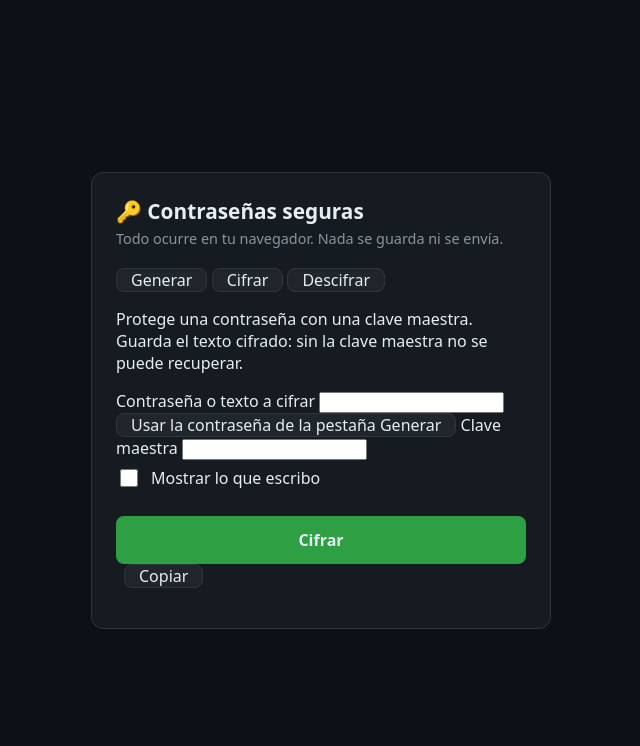
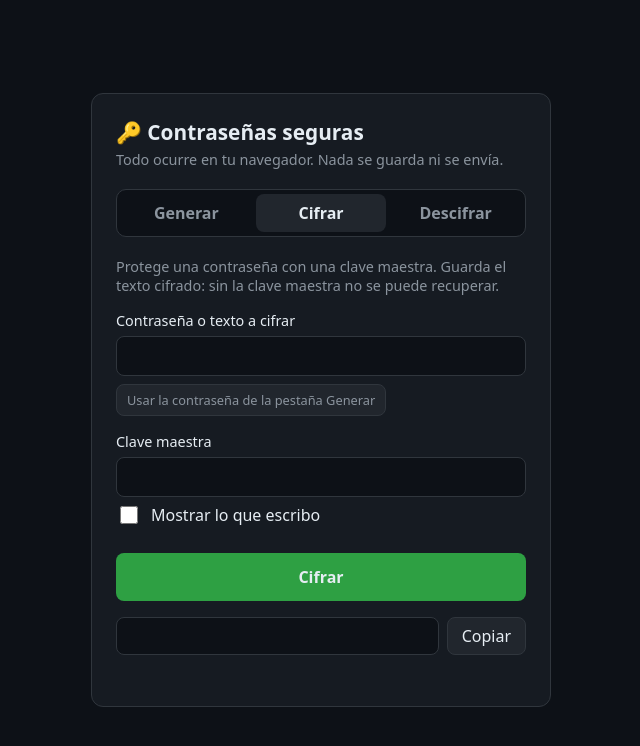
Before and after one commit to Erickfms777/Generate_Password, a plain HTML site: page index.html in a window 1280 px wide. Both pictures are taken after a click on the tab "Cifrar". Shown: the whole page, without its empty margins (319-959 px from the left). Drawn offline with Linux system fonts and the light colour scheme.

Commit message:
Enhance styling for tabs and buttons
Added styles for tabs and improved button styles.

```diff
--- a/style.css
+++ b/style.css
@@ -10,6 +10,7 @@
   --fuerte: #3fb950;
 }
 * { box-sizing: border-box; }
+[hidden] { display: none !important; }
 body {
   margin: 0;
   min-height: 100vh;
@@ -30,12 +31,36 @@ main {
 }
 h1 { font-size: 1.3rem; margin: 0 0 4px; }
 p.sub { margin: 0 0 20px; color: var(--suave); font-size: .9rem; }
+
+/* Pestañas */
+.pestanas {
+  display: flex;
+  gap: 4px;
+  margin-bottom: 20px;
+  padding: 4px;
+  background: var(--bg);
+  border: 1px solid var(--borde);
+  border-radius: 10px;
+}
+.pestana {
+  flex: 1;
+  padding: 8px 0;
+  background: transparent;
+  border: 0;
+  color: var(--suave);
+  font-weight: 600;
+}
+.pestana:hover { background: #21262d; }
+.pestana[aria-selected="true"] { background: #21262d; color: var(--texto); }
+
+/* Resultado y botones */
 .salida {
   display: flex;
   gap: 8px;
   margin-bottom: 8px;
 }
-#resultado {
+.salida.separado { margin-top: 16px; }
+.resultado {
   flex: 1;
   min-width: 0;
   padding: 12px;
@@ -49,6 +74,7 @@ p.sub { margin: 0 0 20px; color: var(--suave); font-size: .9rem; }
   display: flex;
   align-items: center;
 }
+.resultado.pequeno { font-size: .8rem; }
 button {
   border: 1px solid var(--borde);
   background: #21262d;
@@ -59,6 +85,7 @@ button {
   cursor: pointer;
 }
 button:hover { background: #30363d; }
+button:disabled { opacity: .6; cursor: wait; }
 button.principal {
   width: 100%;
   margin-top: 20px;
@@ -68,6 +95,14 @@ button.principal {
   font-weight: 600;
 }
 button.principal:hover { background: #3fb950; }
+button.secundario {
+  margin-top: 8px;
+  padding: 6px 10px;
+  font-size: .8rem;
+  color: var(--suave);
+}
+
+/* Generador */
 .barra {
   height: 6px;
   background: var(--borde);
@@ -94,4 +129,22 @@ label.opcion {
 }
 input[type=checkbox] { width: 18px; height: 18px; accent-color: var(--acento); }
 .aviso { margin-top: 16px; font-size: .8rem; color: var(--suave); text-align: center; }
+
+/* Cifrar y descifrar */
+.ayuda { margin: 0 0 4px; font-size: .9rem; color: var(--suave); }
+label.campo { display: block; margin: 16px 0 6px; font-size: .9rem; }
+input[type=password], input[type=text], textarea {
+  width: 100%;
+  padding: 10px 12px;
+  background: var(--bg);
+  border: 1px solid var(--borde);
+  border-radius: 8px;
+  color: var(--texto);
+  font: .95rem ui-monospace, "Cascadia Code", Menlo, monospace;
+}
+textarea { resize: vertical; }
+.estado { min-height: 1.4em; margin: 8px 0 0; font-size: .85rem; color: var(--suave); }
+.estado.error { color: var(--debil); }
+.estado.ok { color: var(--fuerte); }
+
 :focus-visible { outline: 2px solid #58a6ff; outline-offset: 2px; }
```
